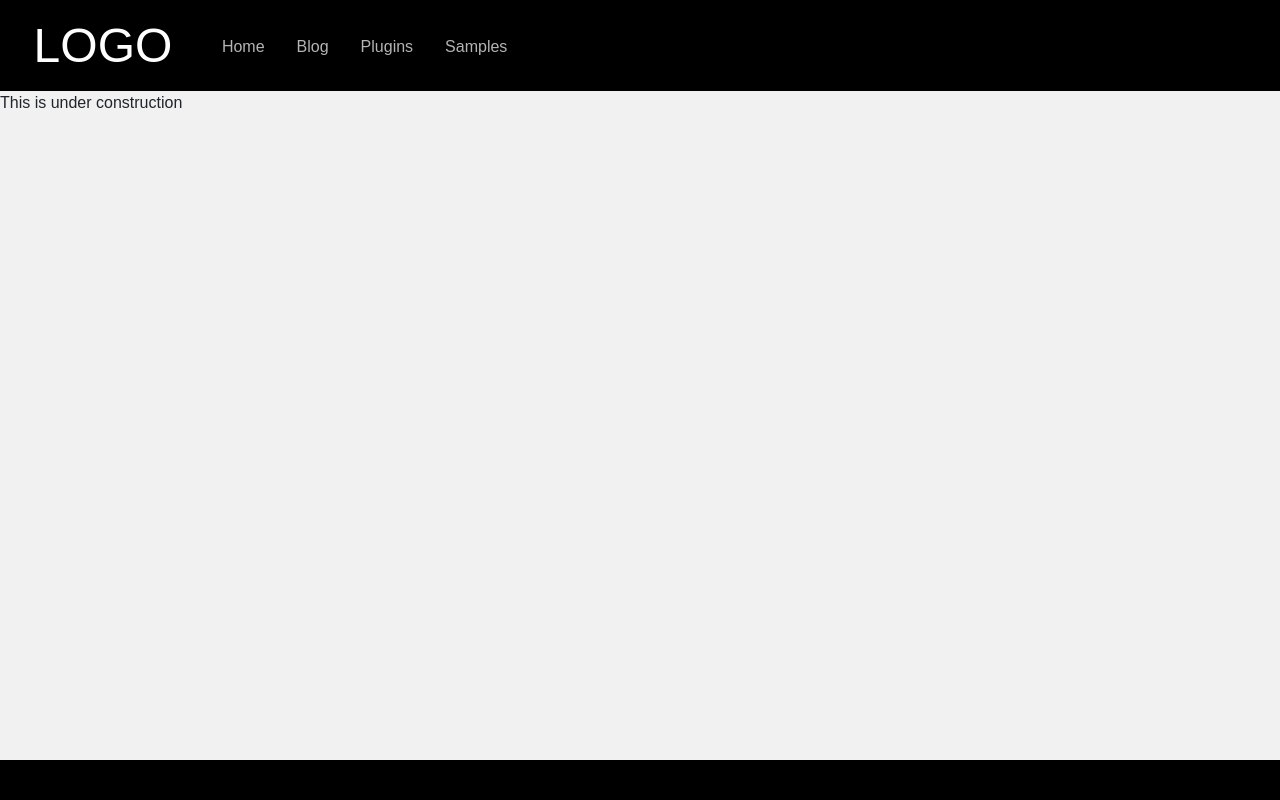
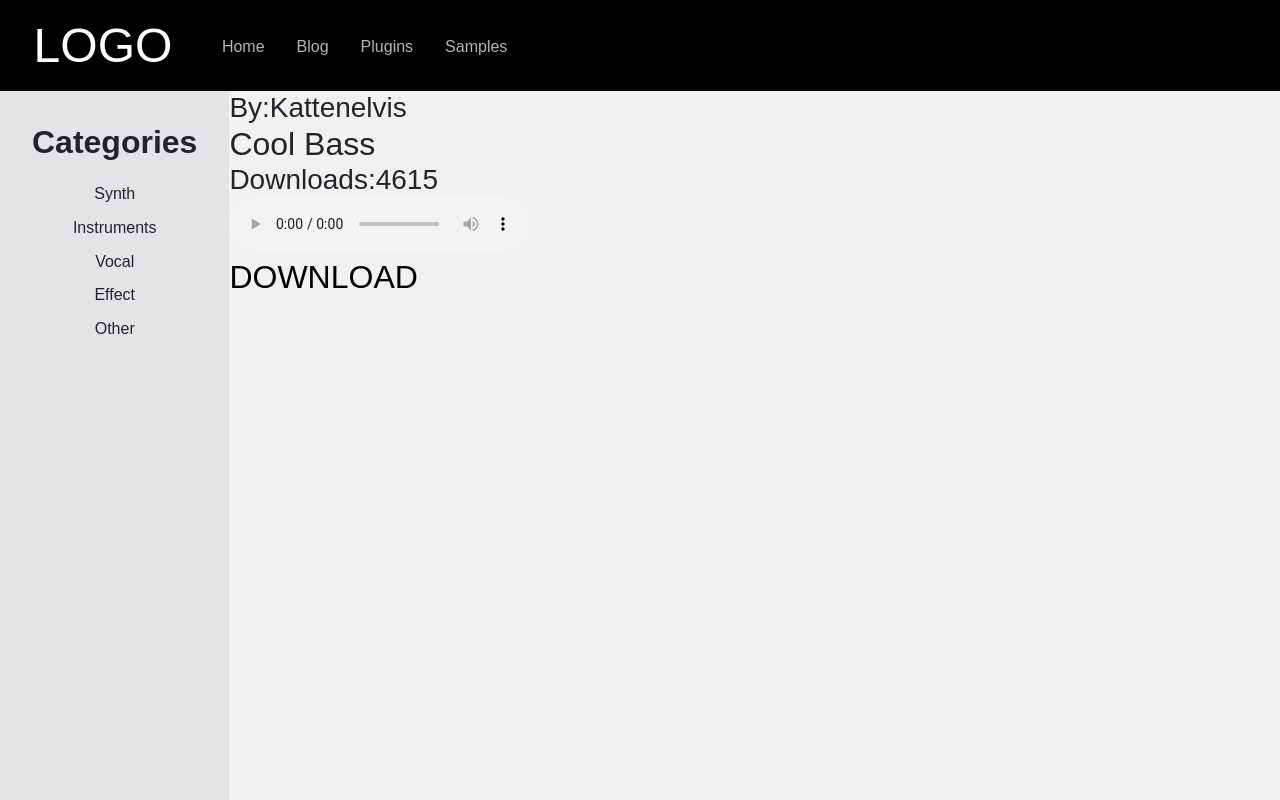
Before and after one commit to Kattenelvis/MusicWebsite, a React (Create React App) app in the folder frontend/: page /samples in a window 1280 px wide. Shown: the top 800 px of the page. Built offline with nearby package versions, Linux system fonts and the light colour scheme.

Commit message:
Added a sample

```diff
--- /dev/null
+++ b/frontend/src/components/Samples/Sample.js
@@ -0,0 +1,19 @@
+import React from 'react'
+
+export default function Sample() {
+	return (
+		<div className='sample'>
+			<h3>By:Kattenelvis</h3>
+			<h2>Cool Bass</h2>
+			<h3>Downloads:4615</h3>
+			<audio controls>
+				<source src={require('../../audio/Bass.mp3')} type='audio/mp3' />
+			</audio>
+			<h2>
+				<a href={require('../../audio/Bass.mp3')} download>
+					DOWNLOAD
+				</a>
+			</h2>
+		</div>
+	)
+}
--- a/frontend/src/components/Samples/Samples.js
+++ b/frontend/src/components/Samples/Samples.js
@@ -1,5 +1,12 @@
 import React from 'react'
+import Aside from '../Aside'
+import Sample from './Sample'
 
 export default function Samples() {
-	return <div>This is under construction</div>
+	return (
+		<div className='mainItemDisplay'>
+			<Aside list={['Synth', 'Instruments', 'Vocal', 'Effect', 'Other']} />
+			<Sample />
+		</div>
+	)
 }
--- a/frontend/src/css/_plugin.scss
+++ b/frontend/src/css/_plugin.scss
@@ -16,7 +16,7 @@ $margin: 35px;
 	}
 
 	background: white;
-	box-shadow: 2px 2px 10px rgba(0, 0, 0, 0.14);
+	box-shadow: 2px 2px 10px rgba(0, 0, 0, 0.07);
 
 	.pluginPrice {
 		font-style: italic;
```
Also changed, not shown: frontend/src/css/main.min.css, 1 other file (tests, documents, lock files or other folders).
